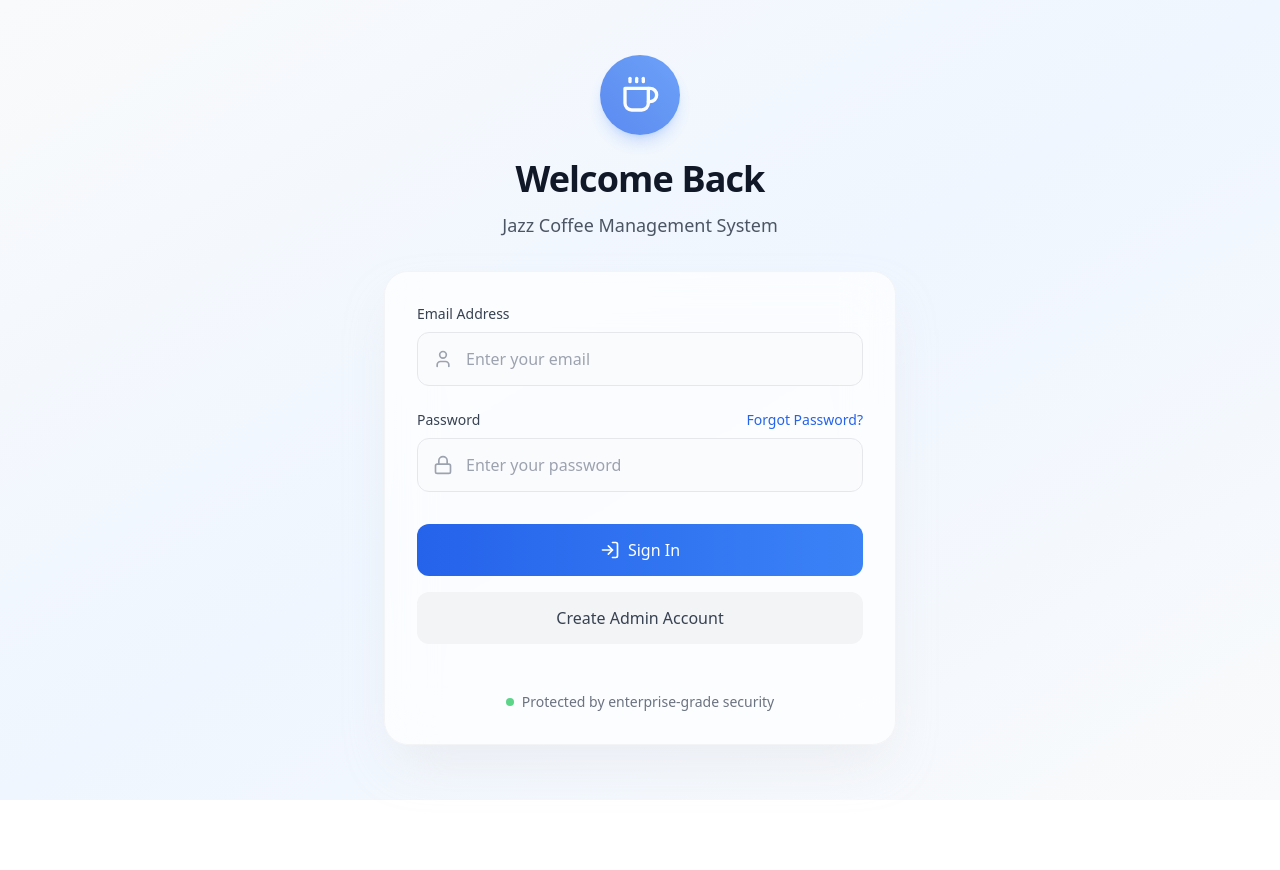
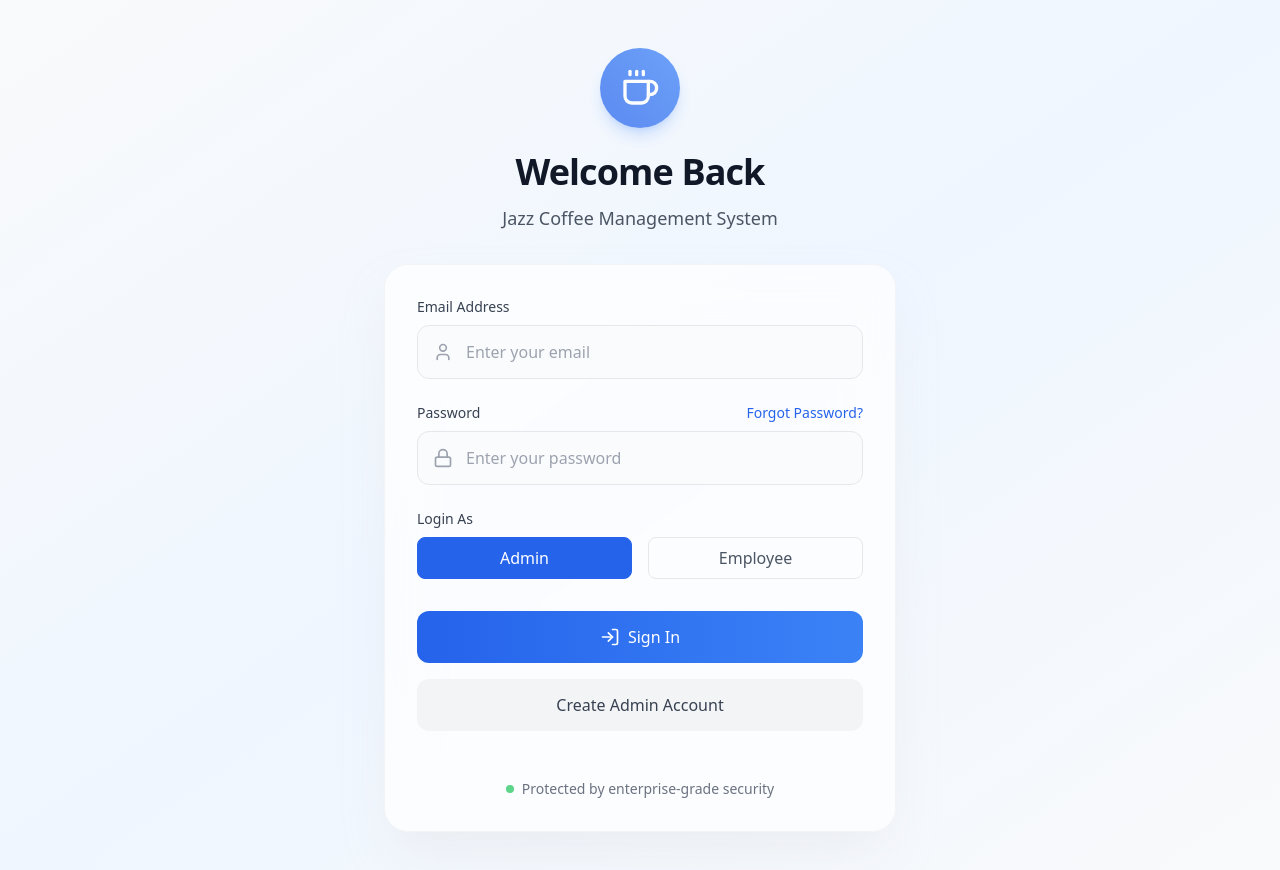
Before and after one commit to cdrcknt/workingjazz01, a React (Vite) app: page / in a window 1280 px wide. Shown: the top 870 px of the page. Before the commit the page ends 800 px from the top, so only its background shows below. Built offline with nearby package versions, Linux system fonts and the light colour scheme.

Commit message:
added role based access

```diff
--- a/src/components/StoreManagementSystem.jsx
+++ b/src/components/StoreManagementSystem.jsx
@@ -4,6 +4,16 @@ import ModuleItem from './sidebar/ModuleItem';
 import DashboardContent from './dashboard/DashboardContent';
 import { modules } from '../data/modules';
 import { LogOut, Home } from 'lucide-react';
+
+const EMPLOYEE_MODULES = [
+  'dashboard',
+  'order',
+  'inventory',
+  'promotions',
+  'payment',
+  'help',
+  'about'
+];
 
 export default function StoreManagementSystem() {
   const [openModules, setOpenModules] = useState({});
@@ -45,6 +55,11 @@ export default function StoreManagementSystem() {
     navigate('/dashboard');
   };
 
+  // Filter modules based on user role
+  const filteredModules = modules.filter(module =>
+    user?.role === 'admin' || EMPLOYEE_MODULES.includes(module.id)
+  );
+
   return (
     <div className="flex h-screen bg-gray-100">
       <div className="w-64 bg-white shadow-lg flex flex-col">
@@ -64,7 +79,7 @@ export default function StoreManagementSystem() {
             <span>Dashboard</span>
           </button>
 
-          {modules.map((module) => (
+          {filteredModules.map((module) => (
             <ModuleItem
               key={module.id}
               icon={module.icon}
--- a/src/components/modules/registration/EmployeeRegistration.jsx
+++ b/src/components/modules/registration/EmployeeRegistration.jsx
@@ -1,13 +1,10 @@
-import React, { useState, useEffect } from 'react';
+import React, { useState } from 'react';
 import { User, Mail, Lock, Calendar, UserCircle } from 'lucide-react';
 import { supabase } from '../../../utils/supabaseClient';
-import { createRecord } from '../../../utils/databaseHelpers';
 
 const EMPLOYEE_ROLES = [
   'Barista',
   'Cashier',
-  'Manager',
-  'Supervisor',
   'Kitchen Staff'
 ];
 
@@ -21,15 +18,6 @@ const EmployeeRegistration = () => {
   });
   const [loading, setLoading] = useState(false);
   const [message, setMessage] = useState({ type: '', text: '' });
-  const [currentUser, setCurrentUser] = useState(null);
-
-  useEffect(() => {
-    const getUser = async () => {
-      const { data: { user } } = await supabase.auth.getUser();
-      setCurrentUser(user);
-    };
-    getUser();
-  }, []);
 
   const handleChange = (e) => {
     setFormData({
@@ -40,18 +28,36 @@ const EmployeeRegistration = () => {
 
   const handleSubmit = async (e) => {
     e.preventDefault();
-    if (!currentUser) {
-      setMessage({ type: 'error', text: 'Please sign in to register employees' });
-      return;
-    }
     setLoading(true);
     setMessage({ type: '', text: '' });
 
     try {
-      await createRecord('employees', {
-        ...formData,
-        user_id: currentUser.id
+      // First, create auth user with employee role
+      const { data: authData, error: authError } = await supabase.auth.signUp({
+        email: formData.email,
+        password: formData.password,
+        options: {
+          data: {
+            role: 'employee'
+          }
+        }
       });
+
+      if (authError) throw authError;
+
+      // Then create employee record
+      const { error: employeeError } = await supabase
+        .from('employees')
+        .insert([{
+          email: formData.email,
+          role: formData.role,
+          name: formData.name,
+          birth_date: formData.birth_date,
+          user_id: authData.user.id
+        }]);
+
+      if (employeeError) throw employeeError;
+
       setMessage({
         type: 'success',
         text: 'Employee registered successfully!'
@@ -77,7 +83,7 @@ const EmployeeRegistration = () => {
     <div className="space-y-6">
       <div className="bg-gradient-to-r from-indigo-50 to-indigo-100 rounded-xl p-6 mb-6">
         <h3 className="text-xl font-semibold text-indigo-800 mb-2">Employee Registration</h3>
-        <p className="text-indigo-600">Add new employees to the system</p>
+        <p className="text-indigo-600">Register new employee accounts</p>
       </div>
 
       <div className="bg-white rounded-xl shadow-sm border border-gray-100 p-6">
--- a/src/screens/LoginScreen.jsx
+++ b/src/screens/LoginScreen.jsx
@@ -10,6 +10,7 @@ import { setAuth } from '../utils/auth';
 const LoginScreen = () => {
   const [email, setEmail] = useState('');
   const [password, setPassword] = useState('');
+  const [role, setRole] = useState('admin');
   const [error, setError] = useState('');
   const [success, setSuccess] = useState('');
   const [isLoading, setIsLoading] = useState(false);
@@ -29,7 +30,7 @@ const LoginScreen = () => {
     setSuccess('');
 
     try {
-      const data = await loginUser({ email, password, role: 'admin' });
+      const data = await loginUser({ email, password, role });
       setAuth(data.token, data.user);
       navigate('/dashboard');
     } catch (error) {
@@ -88,6 +89,36 @@ const LoginScreen = () => {
             />
           </div>
 
+          <div className="space-y-2">
+            <label className="block text-sm font-medium text-gray-700">
+              Login As
+            </label>
+            <div className="flex space-x-4">
+              <button
+                type="button"
+                onClick={() => setRole('admin')}
+                className={`flex-1 py-2 px-4 rounded-lg border transition-colors ${
+                  role === 'admin'
+                    ? 'bg-blue-600 text-white border-blue-600'
+                    : 'border-gray-200 text-gray-600 hover:bg-gray-50'
+                }`}
+              >
+                Admin
+              </button>
+              <button
+                type="button"
+                onClick={() => setRole('employee')}
+                className={`flex-1 py-2 px-4 rounded-lg border transition-colors ${
+                  role === 'employee'
+                    ? 'bg-blue-600 text-white border-blue-600'
+                    : 'border-gray-200 text-gray-600 hover:bg-gray-50'
+                }`}
+              >
+                Employee
+              </button>
+            </div>
+          </div>
+
           {error && (
             <div className="bg-red-50 text-red-600 px-4 py-3 rounded-xl text-sm font-medium animate-shake">
               {error}
@@ -100,6 +131,7 @@ const LoginScreen = () => {
               {isLoading ? 'Signing in...' : 'Sign In'}
             </AuthButton>
 
+            {role === 'admin' && (
               <AuthButton
                 type="button"
                 variant="secondary"
@@ -107,6 +139,7 @@ const LoginScreen = () => {
               >
                 Create Admin Account
               </AuthButton>
+            )}
           </div>
         </form>
 
--- a/src/utils/api.js
+++ b/src/utils/api.js
@@ -9,12 +9,17 @@ export const loginUser = async (credentials) => {
 
     if (error) throw new Error(error.message);
 
+    // Verify user role matches requested role
+    if (data.user.user_metadata.role !== credentials.role) {
+      throw new Error(`Invalid login. This account is not registered as ${credentials.role}`);
+    }
+
     return {
       token: data.session.access_token,
       user: {
         id: data.user.id,
         email: data.user.email,
-        role: data.user.user_metadata.role || 'admin'
+        role: data.user.user_metadata.role
       }
     };
   } catch (error) {
```
Lines whose indentation alone changed are shown as unchanged.
